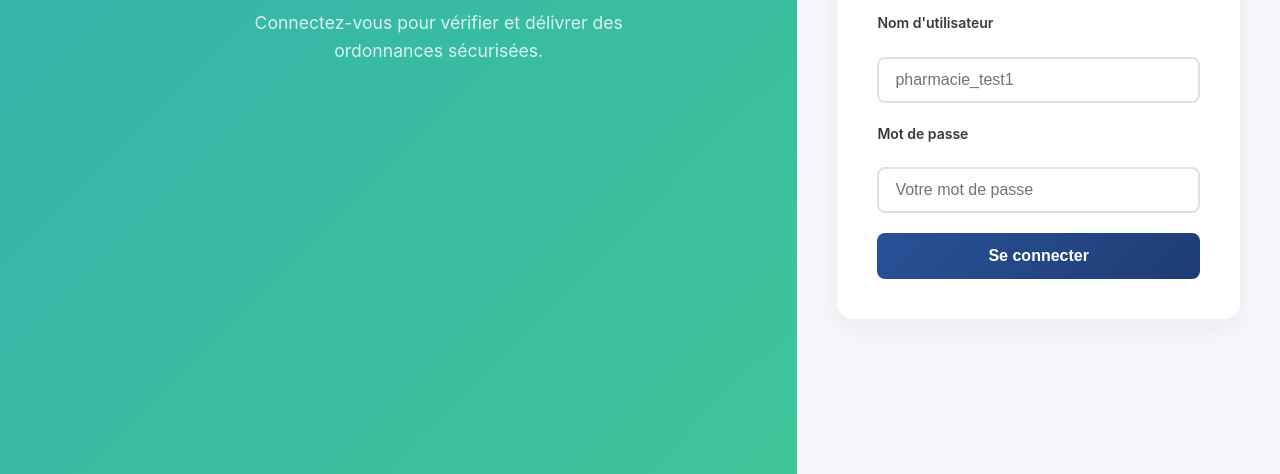
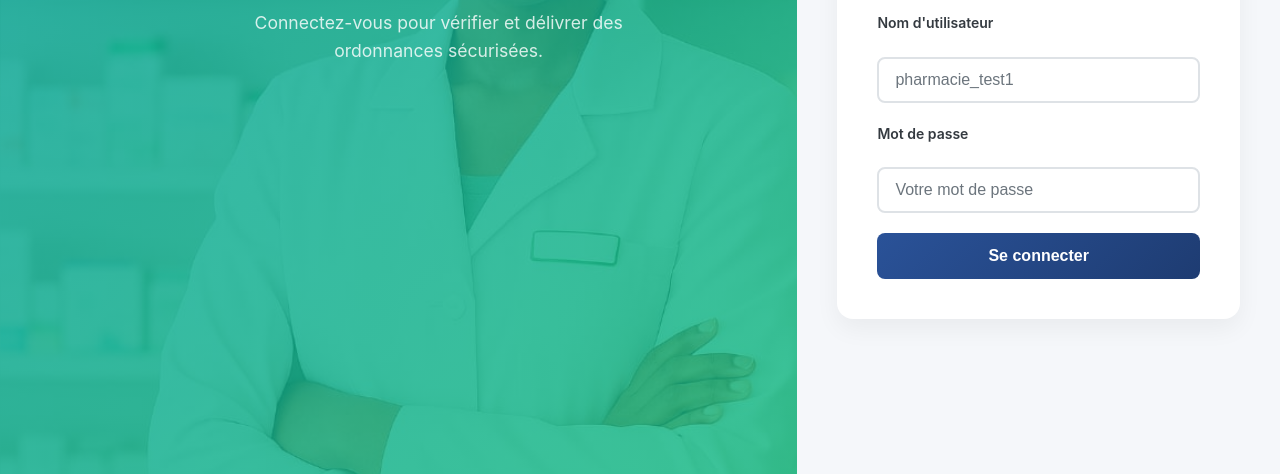
Before and after one commit to Habykonte10/ordopass, a website: page pharmacien_login.html in a window 1280 px wide. Shown: the part 326-800 px from the top of the page. Drawn offline with Linux system fonts and the light colour scheme.

Commit message:
Add files via upload

```diff
--- a/pharmacien_login.html
+++ b/pharmacien_login.html
@@ -40,14 +40,19 @@
       background: #d4edda;
       color: #155724;
     }
+
+    .side-image {
+      background-size: cover;
+      background-position: center;
+    }
   </style>
 </head>
 
 <body>
   <div class="split-layout">
 
-    <!-- IMAGE -->
-    <div class="side-image pharm-accent" style="background-image:url('images/pharmacien-bg.jpg');">
+    <!-- IMAGE (depuis la racine ordopass) -->
+    <div class="side-image pharm-accent" style="background-image:url('pharmacienne.jpg');">
       <div class="side-overlay"></div>
       <div class="side-content">
         <h2>Bienvenue Pharmacien</h2>
@@ -55,7 +60,7 @@
       </div>
     </div>
 
-    <!-- FORM -->
+    <!-- FORMULAIRE -->
     <div style="display:flex;align-items:center;justify-content:center;padding:40px;">
       <div class="form-card" style="width:100%;max-width:420px;">
 
@@ -124,10 +129,10 @@ document.addEventListener("DOMContentLoaded", () => {
 
       if (!res.ok) throw new Error(data.message || "Erreur de connexion");
 
-      // ✅ sauvegarde utilisateur
+      // Sauvegarde utilisateur
       localStorage.setItem("user", JSON.stringify(data));
 
-      // ✅ redirection
+      // Redirection
       window.location.href = "pharmacien_dashboard.html";
 
     } catch (err) {
```
